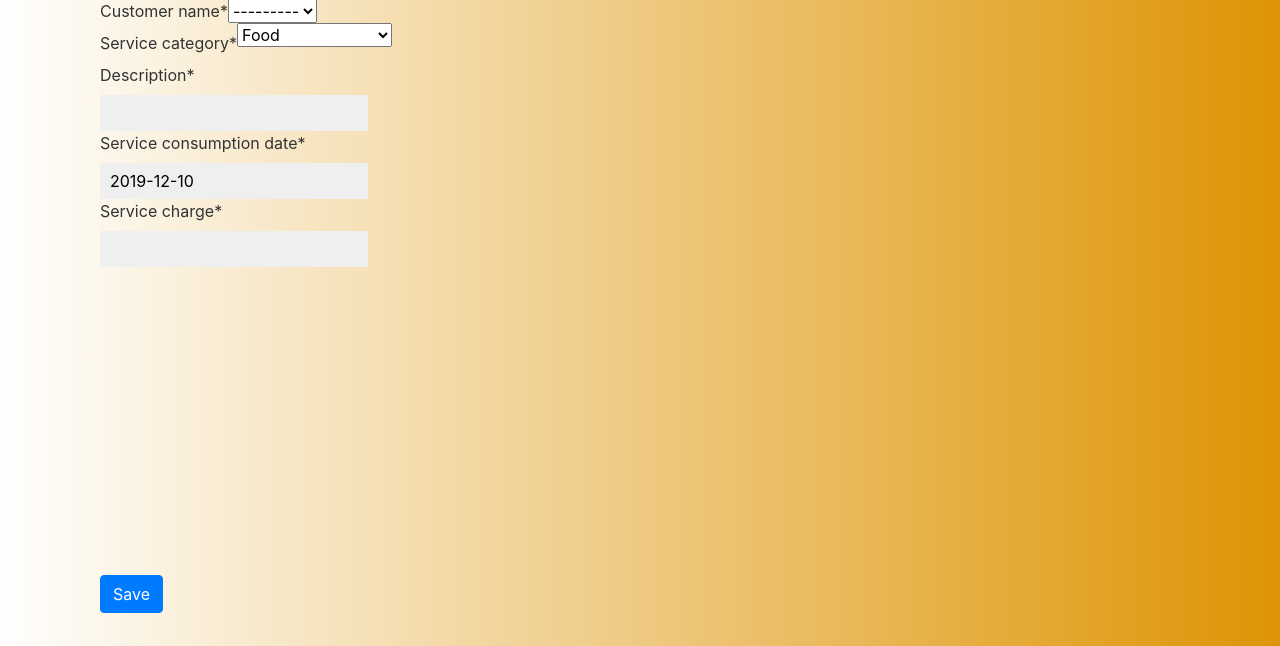
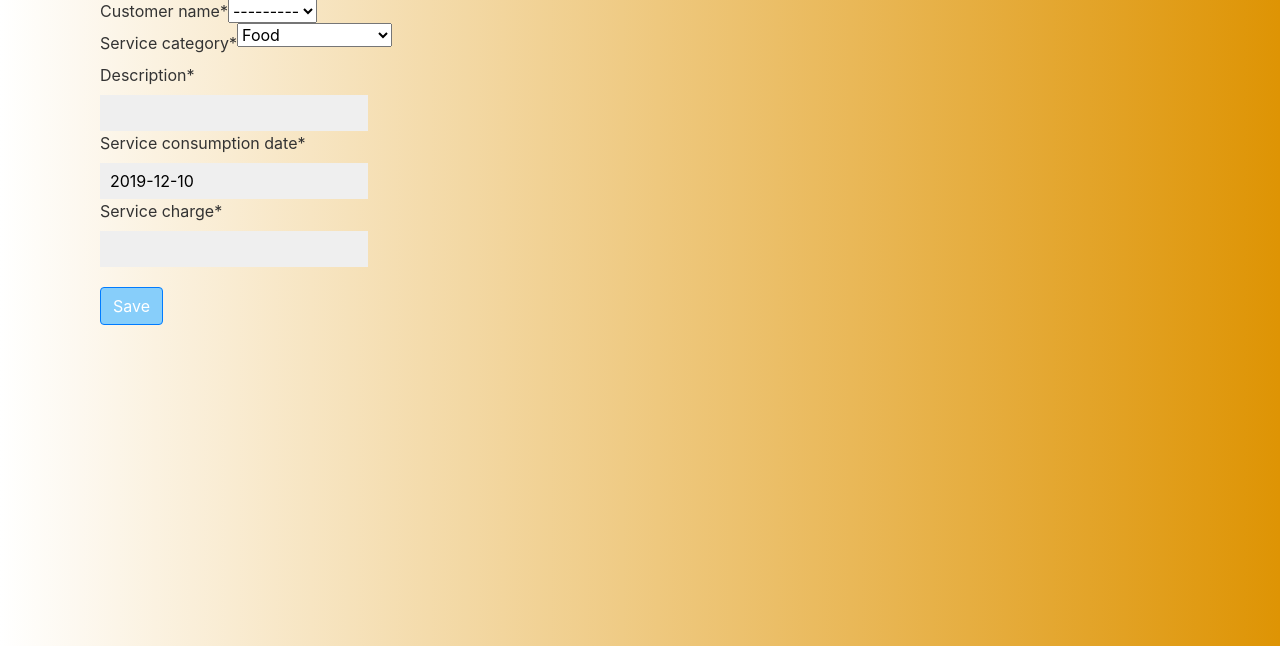
Before and after one commit to VishekhaTamrakar/EasyManageDotCom, a Django app: page /customerservice/new/ in a window 1280 px wide. Shown: the part 154-800 px from the top of the page. Run offline with Django 3.2, Linux system fonts and the light colour scheme; the visitor is signed in with stand-in values (Sample User, id 1); data that the repository does not hold is empty; some libraries are stand-ins or nearby versions; some web fonts are replaced.

Commit message:
Assignment 4 part 2

```diff
--- a/easymanage/templates/easymanage/customer_edit.html
+++ b/easymanage/templates/easymanage/customer_edit.html
@@ -4,7 +4,7 @@
 
 <div class="row"  align="center">
     <form method="POST" class="customer-form" > {% csrf_token %}
-        {{ form|crispy }}<br><br><br><br><br><br><br><br><br><br><br><br><br><br>
-        <button type="submit" class="save btn btn-default" style="background-color: white">Update</button><br>
+        {{ form|crispy }}<br><br><br><br><br><br><br><br><br><br><br><br><br><br><br><br><br><br><br><br><br><br><br><br><br><br><br><br><br>
+        <button type="submit" class="save btn btn-primary" style="background-color: lightskyblue">Update</button><br>
     </form></div>
 {% endblock %}
--- a/easymanage/templates/easymanage/customerservice_edit.html
+++ b/easymanage/templates/easymanage/customerservice_edit.html
@@ -4,7 +4,7 @@
 
 <div class="row"  align="center">
     <form method="POST" class="customer-form" > {% csrf_token %}
-        {{ form|crispy }}<br><br><br><br><br><br><br><br><br><br><br><br><br><br><br><br><br><br><br><br><br><br>
-        <button type="submit" class="save btn btn-default" style="background-color: white">Update</button><br>
+        {{ form|crispy }}<br><br><br><br><br><br><br><br><br>
+        <button type="submit" class="save btn btn-primary" style="background-color: lightskyblue">Update</button><br>
     </form></div>
 {% endblock %}
--- a/easymanage/templates/easymanage/customerservice_new.html
+++ b/easymanage/templates/easymanage/customerservice_new.html
@@ -3,7 +3,7 @@
 {% block content %}
     <h1>Add New Customer Service</h1>
     <form method="POST" class="service-form">{% csrf_token %}
-          {{ form|crispy }}<br><br><br><br><br><br><br><br><br><br><br><br><br><br><br><br><br><br><br><br><br><br>
-        <button type="submit" class="save btn btn-primary">Save</button>
+          {{ form|crispy }}<br><br><br><br><br><br><br><br><br><br>
+        <button type="submit" class="save btn btn-primary" style="background-color: lightskyblue">Save</button>
     </form>
 {% endblock %}
--- a/easymanage/templates/easymanage/roomstatus_edit.html
+++ b/easymanage/templates/easymanage/roomstatus_edit.html
@@ -4,7 +4,7 @@
 
 <div class="row"  align="center">
     <form method="POST" class="customer-form" > {% csrf_token %}
-        {{ form|crispy }}<br><br><br><br><br><br><br><br><br><br><br><br><br><br><br><br><br><br><br><br><br><br>
-        <button type="submit" class="save btn btn-default" style="background-color: white">Update</button><br>
+        {{ form|crispy }}<br><br><br><br><br><br><br><br><br><br><br><br><br><br><br><br>
+        <button type="submit" class="save btn btn-primaryt" style="background-color: lightskyblue">Update</button><br>
     </form></div>
 {% endblock %}
```
